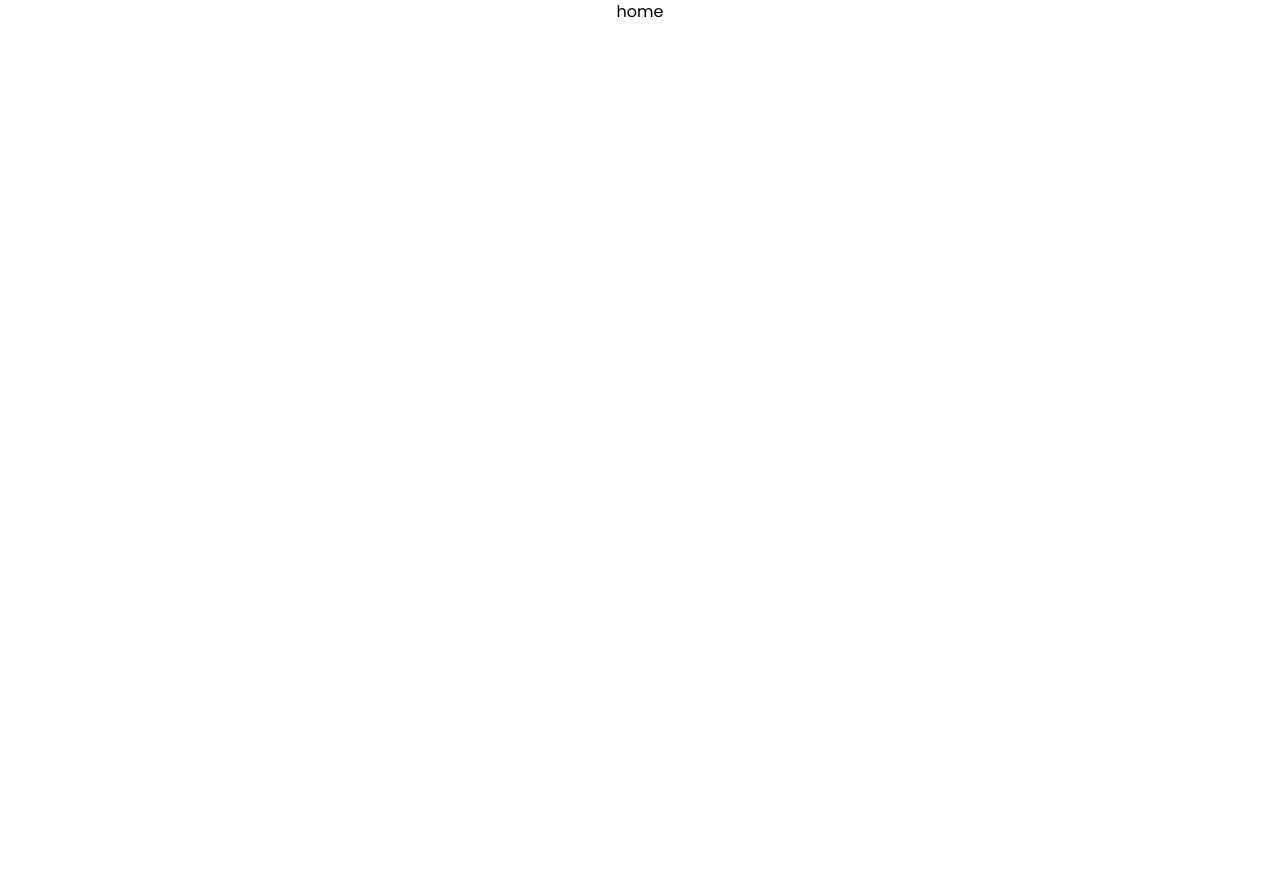
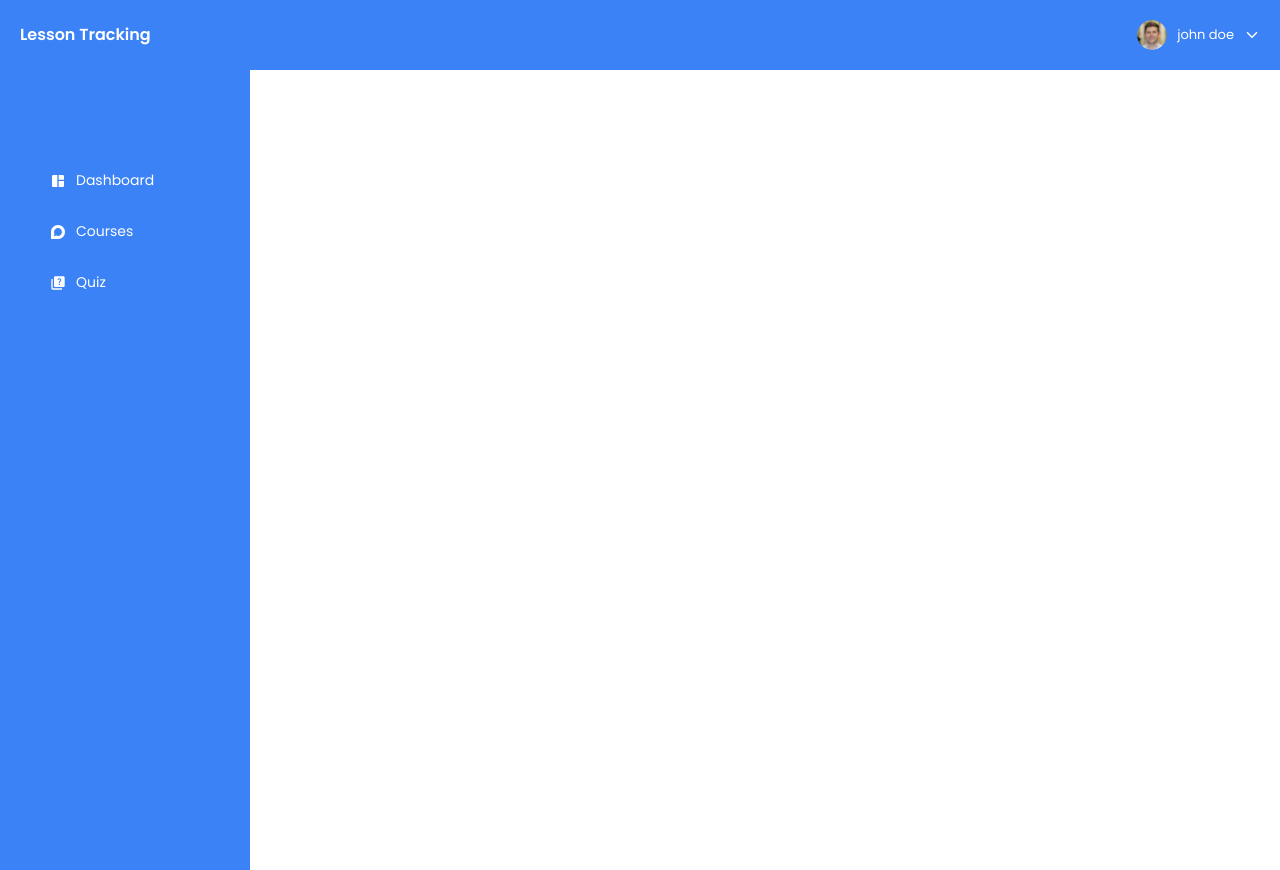
Before and after one commit to MUGISHA-Pascal/LessonTrack-Frontend, a React (Create React App) app in the folder frontend/: page / in a window 1280 px wide. Before the commit the page ends 800 px from the top, so only its background shows below. Built offline with nearby package versions, Linux system fonts and the light colour scheme.

Commit message:
frontend

```diff
--- a/frontend/package.json
+++ b/frontend/package.json
@@ -10,11 +10,13 @@
     "@types/node": "^16.18.119",
     "@types/react": "^18.3.12",
     "@types/react-dom": "^18.3.1",
+    "@types/react-icons": "^3.0.0",
     "@types/react-router-dom": "^5.3.3",
     "autoprefixer": "^10.4.20",
     "postcss": "^8.4.49",
     "react": "^18.3.1",
     "react-dom": "^18.3.1",
+    "react-icons": "^5.3.0",
     "react-router-dom": "^6.28.0",
     "react-scripts": "5.0.1",
     "tailwindcss": "^3.4.15",
--- a/frontend/src/App.tsx
+++ b/frontend/src/App.tsx
@@ -5,11 +5,13 @@ import Signup from "./components/Signup";
 import { BrowserRouter, Route, Routes } from "react-router-dom";
 import Login from "./components/Login";
 import Home from "./components/Home";
+import Navbar from "./components/Navbar";
 
 function App() {
   return (
     <div className="App">
       <BrowserRouter>
+        <Navbar />
         <Routes>
           <Route path="/" element={<Home />} />
           <Route path="/auth/login" element={<Login />} />
--- a/frontend/src/components/Home.tsx
+++ b/frontend/src/components/Home.tsx
@@ -1,7 +1,29 @@
 import React from "react";
-
+import { MdSpaceDashboard } from "react-icons/md";
+import { FaDiscourse } from "react-icons/fa";
+import { MdQuiz } from "react-icons/md";
 const Home = () => {
-  return <div>home</div>;
+  return (
+    <div className="flex flex-row h-screen w-full">
+      <menu className="flex flex-col space-y-[60px] w-[250px] items-center pt-[100px] text-white bg-blue-500">
+        <div className="flex flex-col space-y-[30px] items-left pl-[50px] w-full">
+          <div className="flex flex-row hover:cursor-pointer space-x-[10px] items-center">
+            <MdSpaceDashboard />
+            <p className="text-[14px]">Dashboard</p>
+          </div>
+          <div className="flex flex-row hover:cursor-pointer space-x-[10px] items-center">
+            <FaDiscourse />
+            <p className="text-[14px]">Courses</p>
+          </div>
+          <div className="flex flex-row hover:cursor-pointer space-x-[10px] items-center">
+            <MdQuiz />
+            <p className="text-[14px]">Quiz</p>
+          </div>
+        </div>
+      </menu>
+      <main></main>
+    </div>
+  );
 };
 
 export default Home;
--- /dev/null
+++ b/frontend/src/components/Navbar.tsx
@@ -0,0 +1,20 @@
+import profileImage from "../assets/profile.png";
+import { IoIosArrowDown } from "react-icons/io";
+const Navbar = () => {
+  return (
+    <header className="flex flex-row w-full  bg-blue-500 text-white justify-between items-center p-[20px]">
+      <h5 className="font-semibold">Lesson Tracking</h5>
+      <div className="flex flex-row items-center space-x-[10px]">
+        <img
+          src={profileImage}
+          className="w-[30px] h-[30px] rounded-full"
+          alt="profile image"
+        />
+        <p className="text-[13px]">john doe</p>
+        <IoIosArrowDown />
+      </div>
+    </header>
+  );
+};
+
+export default Navbar;
```
Also changed, not shown: frontend/src/assets/profile.png (added), 1 other file (tests, documents, lock files or other folders).
